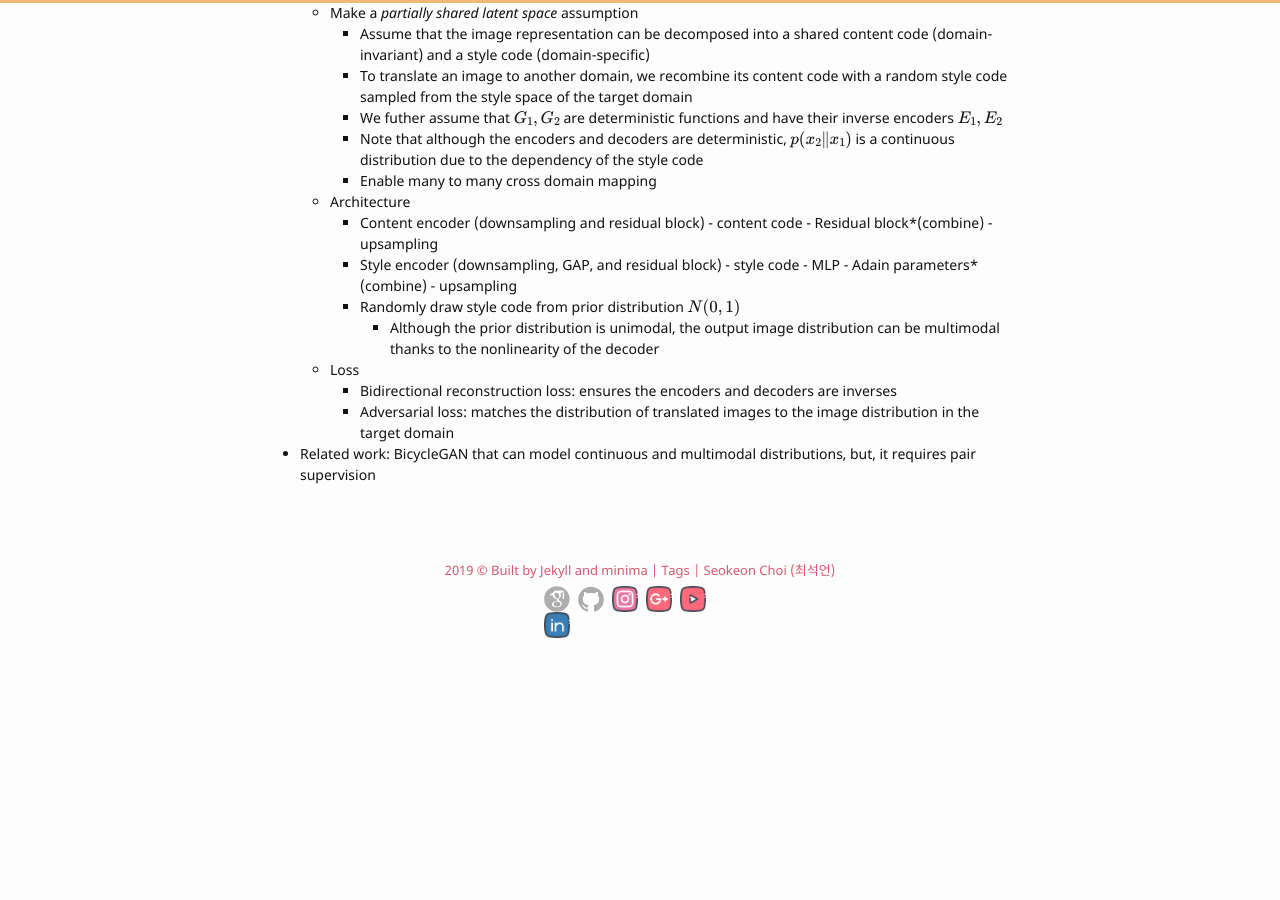
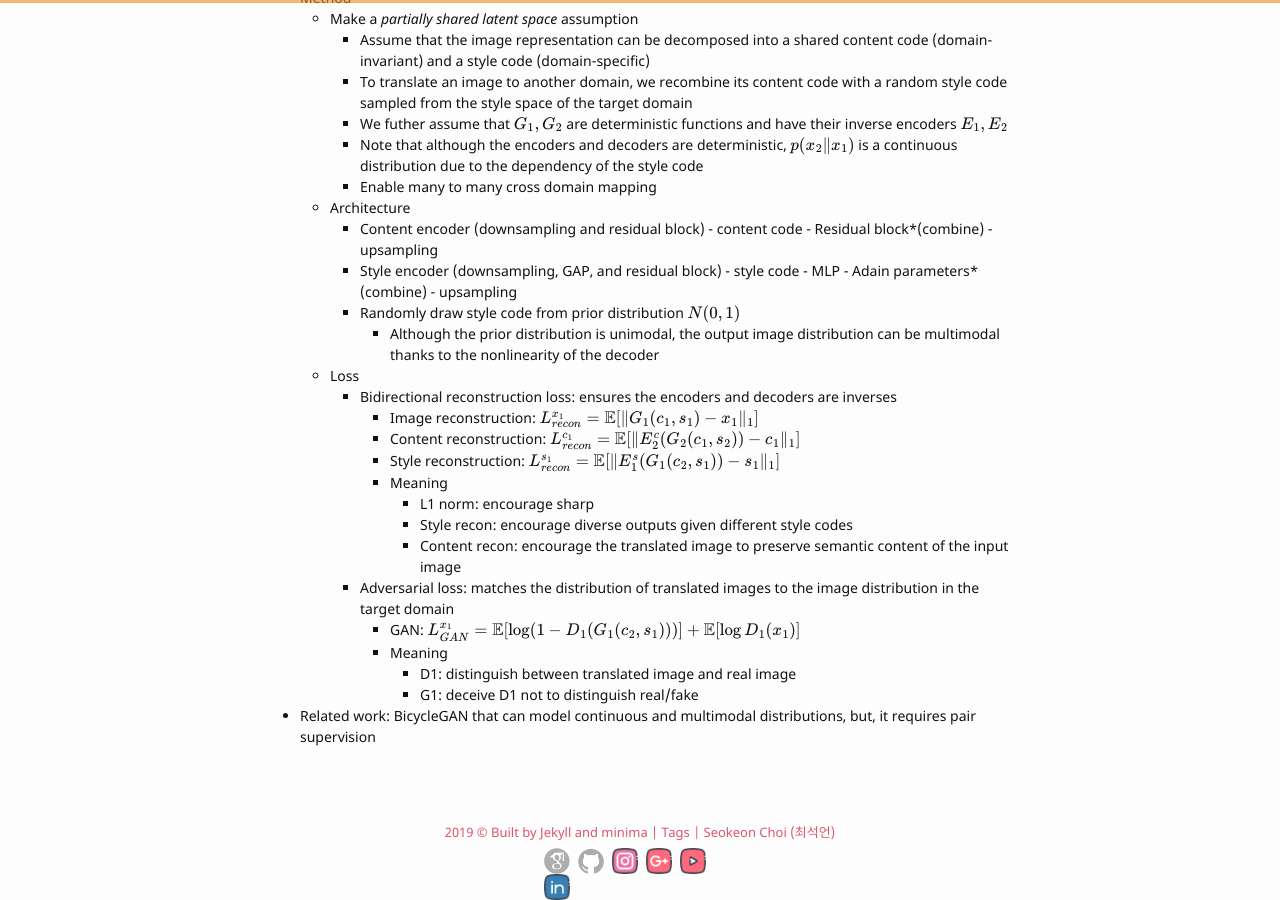
Before and after one commit to bismex/bismex.github.io, a Jekyll site: the page built from _posts/2019-01-01-papers.md, in a window 1280 px wide and 900 px high, scrolled down 1584 px. Built offline with Jekyll 4.4.1, drawn with Linux system fonts in a browser that asks for light colours; formulas are drawn with MathJax 3; before the commit the page ends 2222 px from its top, so only the background shows below that; some of the changed text lies outside the part shown.

Commit message:
Update 2019-01-01-papers.md

```diff
--- a/_posts/2019-01-01-papers.md
+++ b/_posts/2019-01-01-papers.md
@@ -72,5 +72,16 @@ $$||||||$$
       - Although the prior distribution is unimodal, the output image distribution can be multimodal thanks to the nonlinearity of the decoder
   - Loss
     - Bidirectional reconstruction loss: ensures the encoders and decoders are inverses
+      - Image reconstruction: $$L^{x_1}_{recon} = \mathbb{E} [ \| G_1(c_1, s_1) - x_1 \|_1 ]$$
+      - Content reconstruction: $$L^{c_1}_{recon} = \mathbb{E} [ \| E^c_2(G_2(c_1, s_2)) - c_1 \|_1 ]$$
+      - Style reconstruction: $$L^{s_1}_{recon} = \mathbb{E} [ \| E^s_1(G_1(c_2, s_1)) - s_1 \|_1 ]$$
+      - Meaning
+        - L1 norm: encourage sharp
+        - Style recon: encourage diverse outputs given different style codes
+        - Content recon: encourage the translated image to preserve semantic content of the input image
     - Adversarial loss: matches the distribution of translated images to the image distribution in the target domain
+      - GAN: $$L^{x_1}_{GAN} = \mathbb{E} [\log ( 1 - D_1 ( G_1 (c_2, s_1)))] + \mathbb{E} [\log D_1 (x_1)]$$
+      - Meaning
+        - D1: distinguish between translated image and real image
+        - G1: deceive D1 not to distinguish real/fake
 - Related work: BicycleGAN that can model continuous and multimodal distributions, but, it requires pair supervision
```
Also changed, not shown: other parts of _posts/2019-01-01-papers.md (+2 -2 lines).
